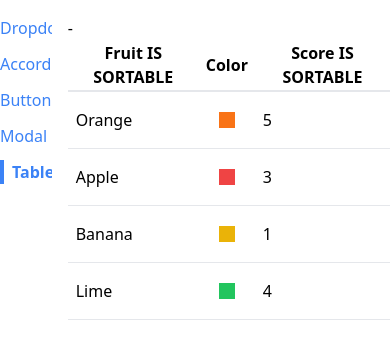
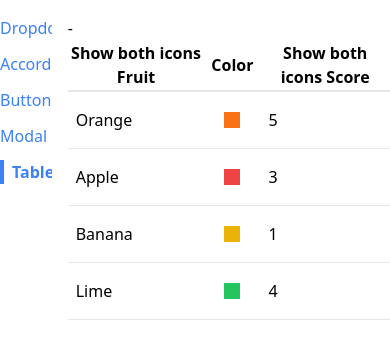
Before and after one commit to MarkLannen/React_Custom-Nav_Routing-Systems_Vite, a React (Vite) app: page /table in a window 390 px wide. Shown: the top 338 px of the page. Built offline with nearby package versions, Linux system fonts and the light colour scheme.

Commit message:
add logic to SortableTable component to determine sort order

```diff
--- a/src/assets/components/SortableTable.jsx
+++ b/src/assets/components/SortableTable.jsx
@@ -29,7 +29,8 @@
 			...column,
 			header: () => (
 				<th key={column.label} onClick={() => handleClick(column.label)}>
-					{column.label} IS SORTABLE
+					{getIcons(column.label, sortBy, sortOrder)}
+					{column.label}
 				</th>
 			),
 		};
@@ -60,4 +61,18 @@
 	);
 }
 
+const getIcons = (label, sortBy, sortOrder) => {
+	if (label !== sortBy) {
+		return 'Show both icons ';
+	}
+
+	if (sortOrder === null) {
+		return 'Show both icons ';
+	} else if (sortOrder === 'asc') {
+		return 'show up icon ';
+	} else if (sortOrder === 'desc') {
+		return 'show down icon ';
+	}
+};
+
 export default SortableTable;
```
